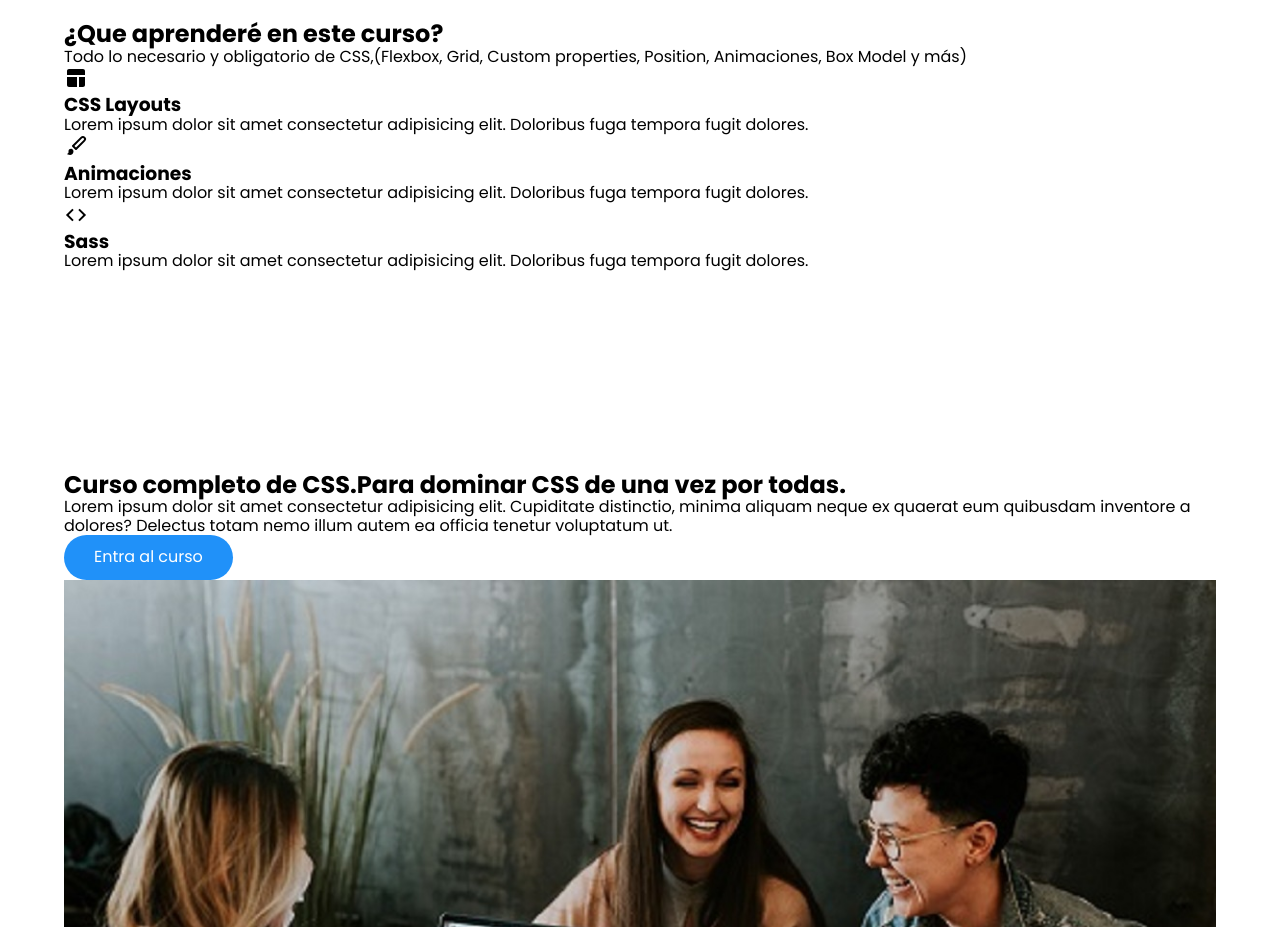
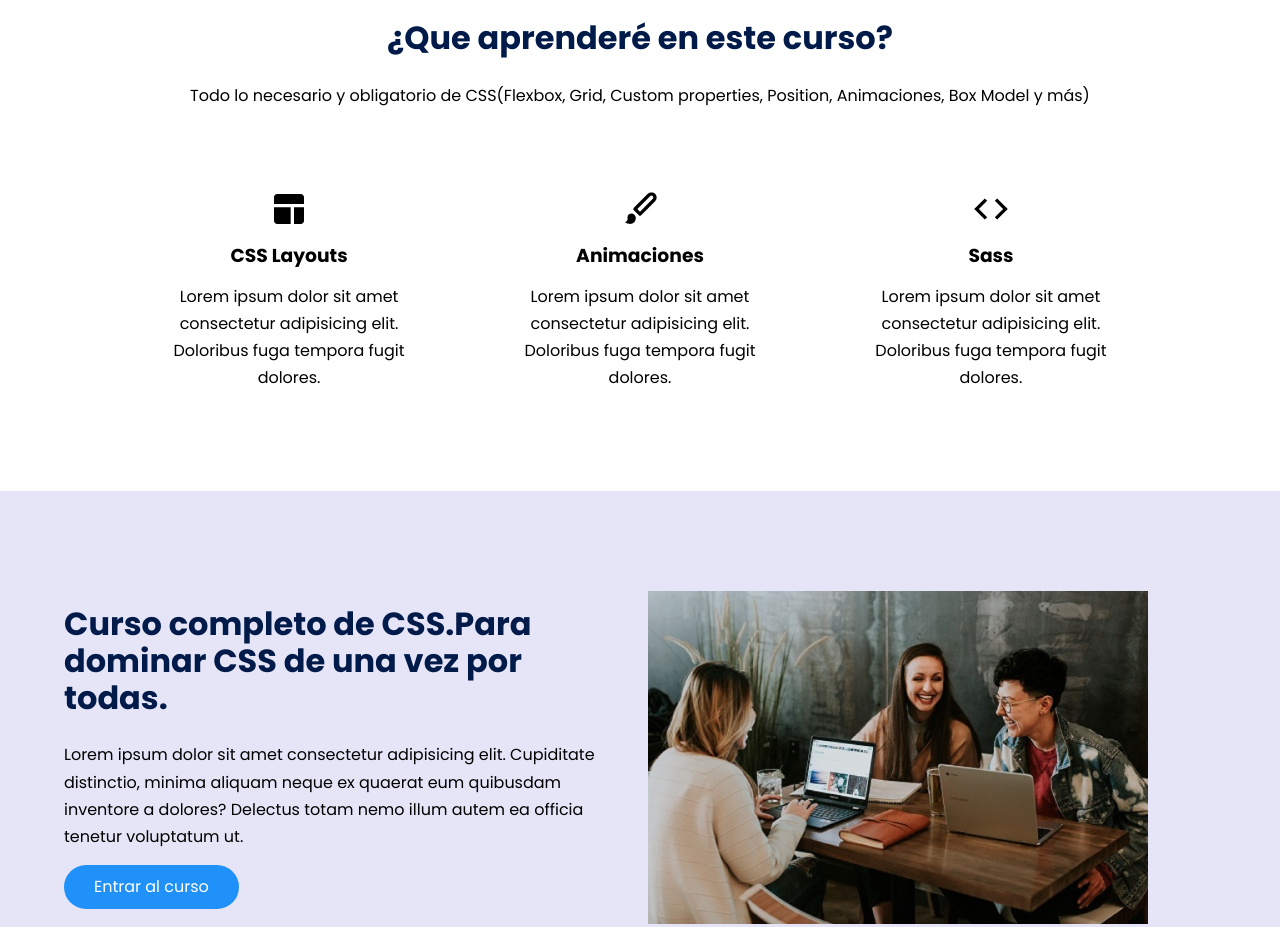
Before and after one commit to peschillor/PaginaWeb, a plain HTML site: page index.html in a window 1280 px wide. Shown: the part 880-1807 px from the top of the page. Drawn offline with Linux system fonts and the light colour scheme.

Commit message:
Terminando los estilos del main

```diff
--- a/css/estilos.css
+++ b/css/estilos.css
@@ -119,3 +119,74 @@ body{
     padding: 13px 30px;
     border-radius: 32px;
 }
+
+/*main*/
+
+/*about*/
+
+.about{
+    text-align: center;
+}
+
+.subtitle{
+    color: var(--color-title);
+    font-size: 2rem;
+    margin-bottom: 25px;
+}
+
+.about__paragraph{
+    line-height: 1.7;
+}
+
+.about__main{
+    padding-top: 80px;
+    display: grid;
+    width: 90%;
+    margin: 0 auto;
+    gap: 1em;
+    overflow: hidden;
+    grid-template-columns: repeat(auto-fit, minmax(260px, auto));
+}
+
+.about__icons{
+    display: grid;
+    gap: 1em;
+    justify-items: center;
+    width: 260px;
+    overflow: hidden;
+    margin: auto;
+}
+
+.about__icon{
+    width: 40px;
+}
+
+/*knowledge*/
+
+.knowledge{
+    background-color: #e5e5f7;
+    background-image:  radial-gradient(#444cf7 0.5px, transparent 0.5px), radial-gradient(#444cf7 0.5px, #e5e5f7 0.5px);
+    background-size: 20px 20px;
+    background-position: 0 0,10px 10px;
+    overflow: hidden;
+}
+
+.knowledge__container{
+    display: grid;
+    grid-template-columns: 1fr 1fr;
+    gap: 1em;
+    align-items: center;
+}
+
+.knowledge__picture{
+    max-width: 500px;
+}
+
+.knowledge__paragraph{
+    line-height: 1.7;
+    margin-bottom: 15px;
+}
+.knowledge__img{
+    width: 100%;
+    display: block;
+}
--- a/index.html
+++ b/index.html
@@ -48,7 +48,7 @@
         <section class="container about">
         <h2 class="subtitle">¿Que aprenderé en este curso?</h2>
         <p class="about__paragraph">
-            Todo lo necesario y obligatorio de CSS,(Flexbox, Grid, Custom properties, Position, Animaciones, Box Model y más)
+            Todo lo necesario y obligatorio de CSS(Flexbox, Grid, Custom properties, Position, Animaciones, Box Model y más)
         </p>
         <div class="about__main">
             <article class="about__icons">
@@ -76,7 +76,7 @@
                 <div class="knowledge__texts">
                     <h2 class="subtitle">Curso completo de CSS.Para dominar CSS de una vez por todas.</h2>
                     <p class="knowledge__paragraph">Lorem ipsum dolor sit amet consectetur adipisicing elit. Cupiditate distinctio, minima aliquam neque ex quaerat eum quibusdam inventore a dolores? Delectus totam nemo illum autem ea officia tenetur voluptatum ut.</p>
-                    <a href="#" class="cta">Entra al curso</a>
+                    <a href="#" class="cta">Entrar al curso</a>
                 </div>
                 <figure class="knowledge__picture">
                   <img src="./img/GrupoTrabajo.jpg" class="knowledge__img" alt="Grupo de trabajo">
```
